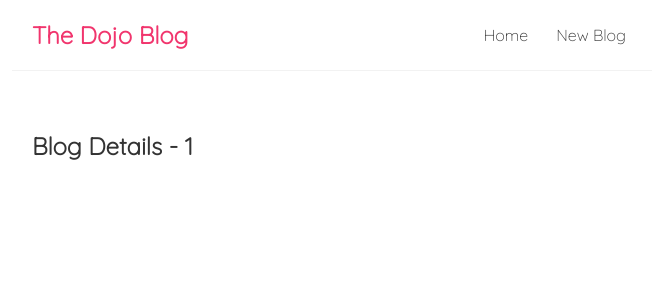
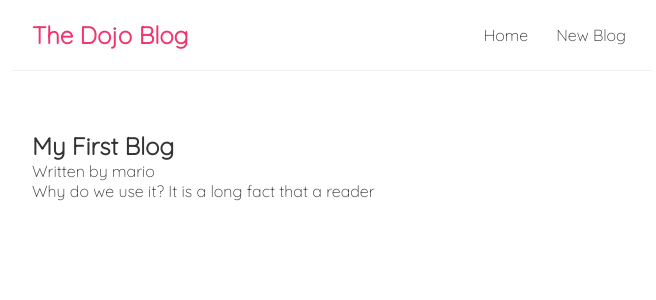
Before and after one commit to favdev0118/react-t, a React (Create React App) app: page /blogs/1 in a window 1280 px wide. Shown: the top 300 px of the page, without its empty margins (308-964 px from the left). Built offline with nearby package versions, Linux system fonts and the light colour scheme; data requests are answered from the project's data file.

Commit message:
reuting custom hooks

```diff
--- a/src/BlogDetails.js
+++ b/src/BlogDetails.js
@@ -1,16 +1,23 @@
-import { useParams, useHistory } from "react-router-dom";
+import { useParams } from "react-router-dom";
+import useFetch from "./useFetch";
 
 // localhost:3000/blogs/blog-id-1
 // id = blog-id-1
 const BlogDetails = () => {
     const { id } = useParams();
-
-    const history = useHistory();
-
+    const { data:blog, error, isPending } = useFetch('http://localhost:8000/blogs/' + id);
 
     return (
         <div className="blog-details">
-            <h2>Blog Details - { id }</h2>
+            {isPending && <div>Loading...</div>}
+            {error && <div>{error}</div>}
+            {blog && (
+            <article>
+                <h2> { blog.title }</h2>
+                <p>Written by {blog.anothor}</p>
+                <div>{blog.body}</div>
+            </article>
+            )}
         </div>
     );
 }
```
Also changed, not shown: src/index.css (line endings or trailing spaces).
